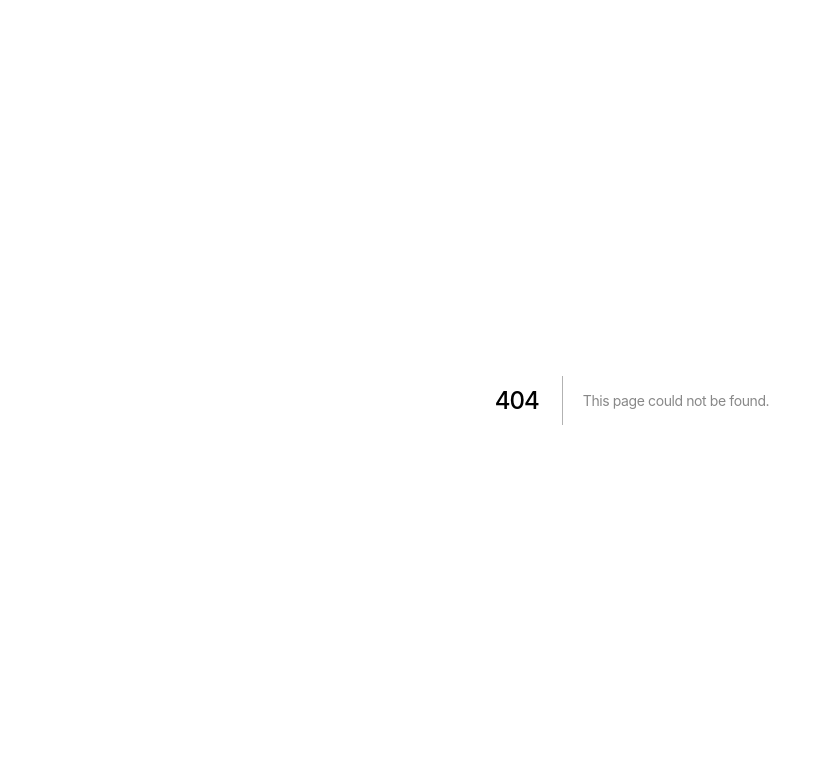
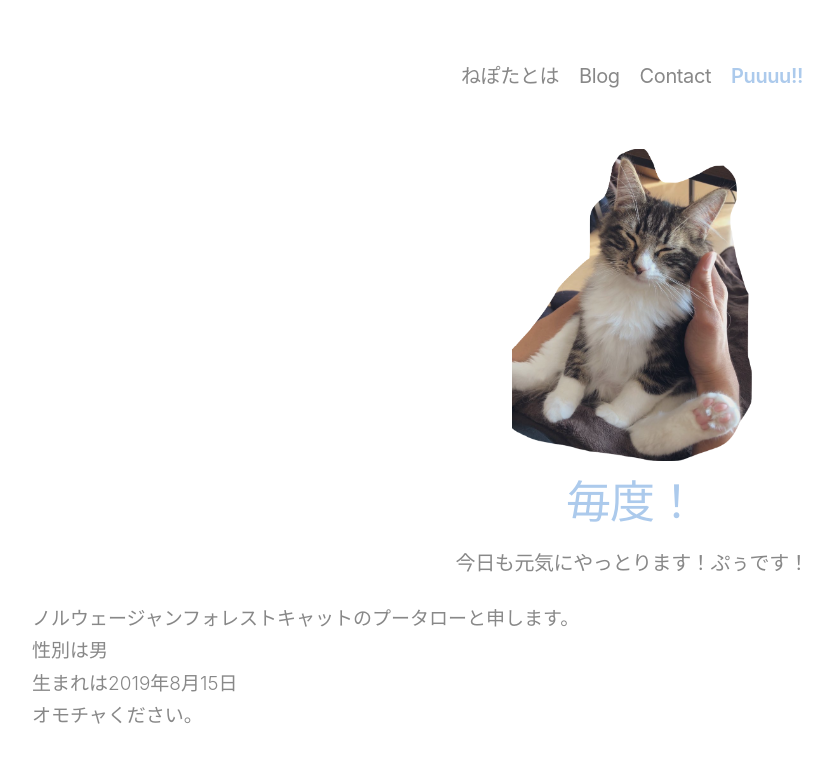
Before and after one commit to aya-nitta/nepotaya, a Next.js app: page /puuuu in a window 1280 px wide. Before the commit this address had no page. Shown: the top 762 px of the page, without its empty margins (8-841 px from the left). Built offline with nearby package versions, Linux system fonts and the light colour scheme.

Commit message:
puuuu.tsxを作成しました

```diff
--- /dev/null
+++ b/src/pages/puuuu.tsx
@@ -0,0 +1,29 @@
+// Puuuu!!
+import * as React from 'react'
+import Header from '../components/header'
+// import ExtLink from '../components/ext-link'
+
+import PuuuuStyles from '../styles/puuuu.module.css'
+
+const Index: React.FC = () => (
+  <>
+    <Header titlePre="ねぽたとは" />
+    <div className={PuuuuStyles.layout}>
+      <img src="/puuuu.png" alt="icon" width="240" height="240" />
+      <h1>毎度！</h1>
+      <h2>今日も元気にやっとります！ぷぅです！</h2>
+
+      <p>
+        ノルウェージャンフォレストキャットのプータローと申します。
+        <br />
+        性別は男
+        <br />
+        生まれは2019年8月15日
+        <br />
+        オモチャください。
+      </p>
+    </div>
+  </>
+)
+
+export default Index
```
